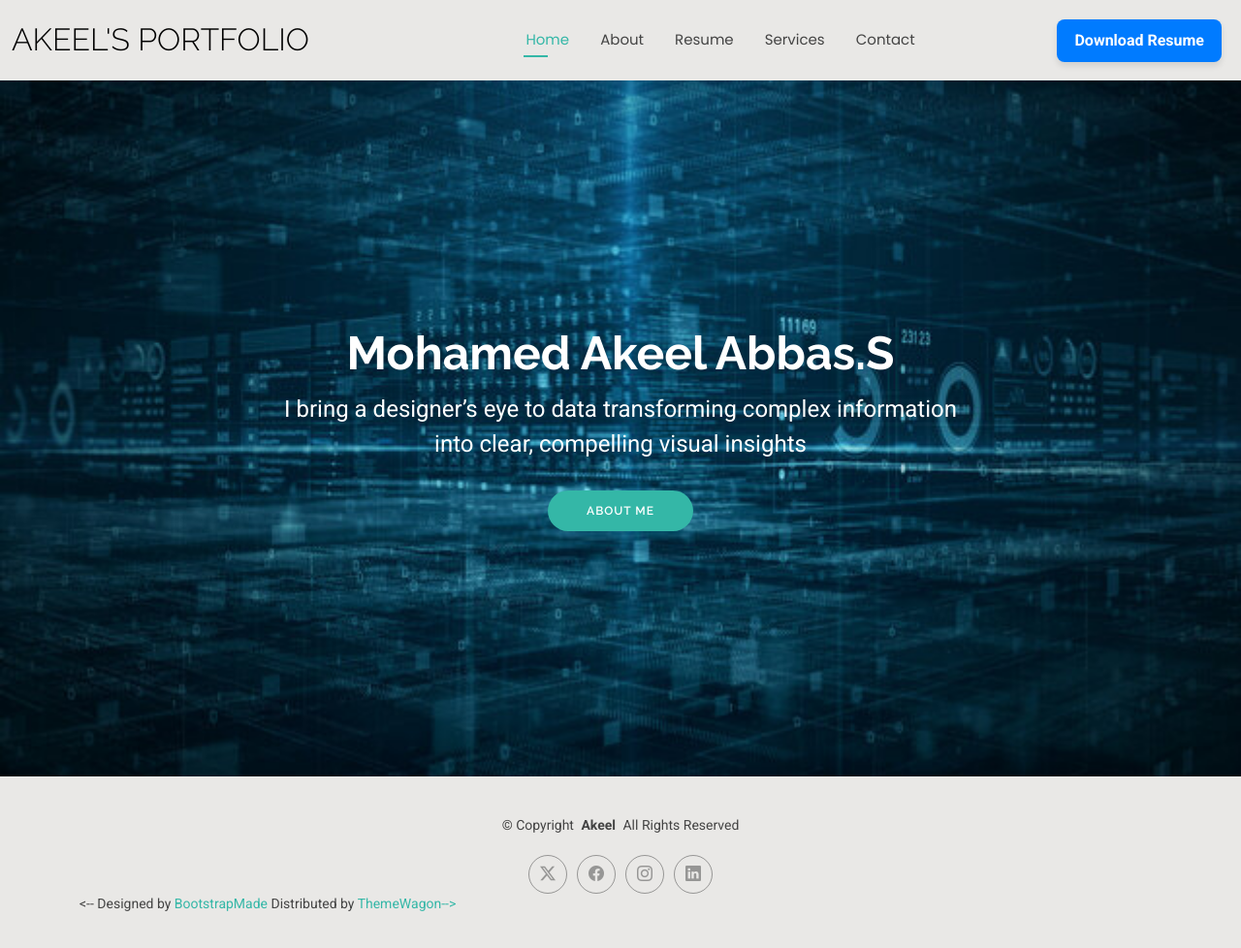
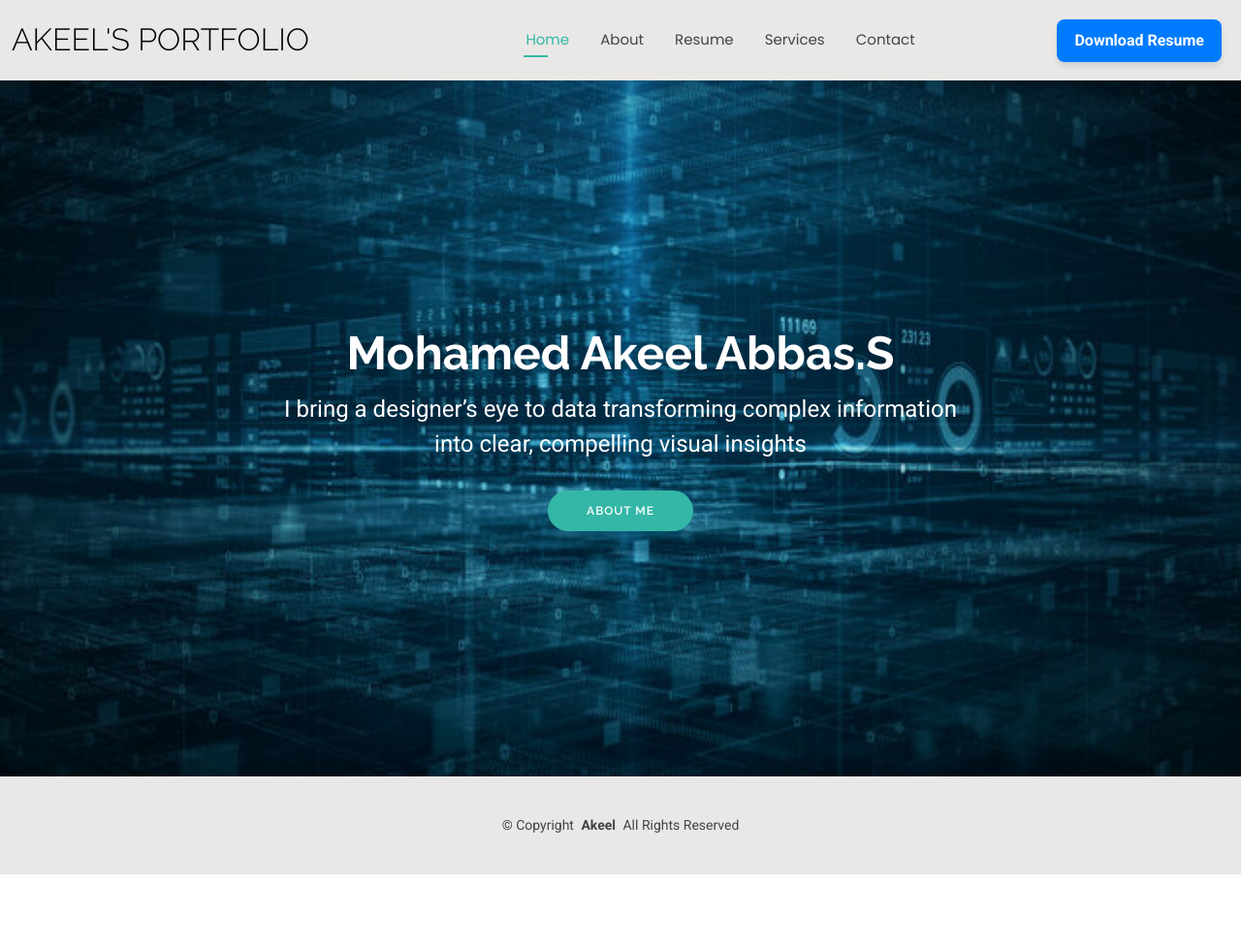
Before and after one commit to MohamedAkeelAbbas/Akeel-s-Portfolio, a plain HTML site: page index.html in a window 1280 px wide. Shown: the whole page at 97% size. After the commit the page ends 902 px from the top, so only its background shows below. Drawn offline with Linux system fonts and the light colour scheme.

Commit message:
Update index.html

```diff
--- a/index.html
+++ b/index.html
@@ -120,18 +120,18 @@
       <div class="copyright text-center ">
         <p>© <span>Copyright</span> <strong class="px-1 sitename">Akeel</strong> <span>All Rights Reserved<br></span></p>
       </div>
-      <div class="social-links d-flex justify-content-center">
+      <!-- <div class="social-links d-flex justify-content-center">
         <a href=""><i class="bi bi-twitter-x"></i></a>
         <a href=""><i class="bi bi-facebook"></i></a>
         <a href=""><i class="bi bi-instagram"></i></a>
         <a href=""><i class="bi bi-linkedin"></i></a>
-      </div>
+      </div> -->
 <!--       <div class="credits">
         <!-- All the links in the footer should remain intact. -->
         <!-- You can delete the links only if you've purchased the pro version. -->
         <!-- Licensing information: https://bootstrapmade.com/license/ -->
         <!-- Purchase the pro version with working PHP/AJAX contact form: [buy-url] -->
-       <-- Designed by <a href="https://bootstrapmade.com/">BootstrapMade</a> Distributed by <a href=“https://themewagon.com>ThemeWagon-->
+       <!-- Designed by <a href="https://bootstrapmade.com/">BootstrapMade</a> Distributed by <a href=“https://themewagon.com>ThemeWagon-->
       </div>
     </div>
 
```
